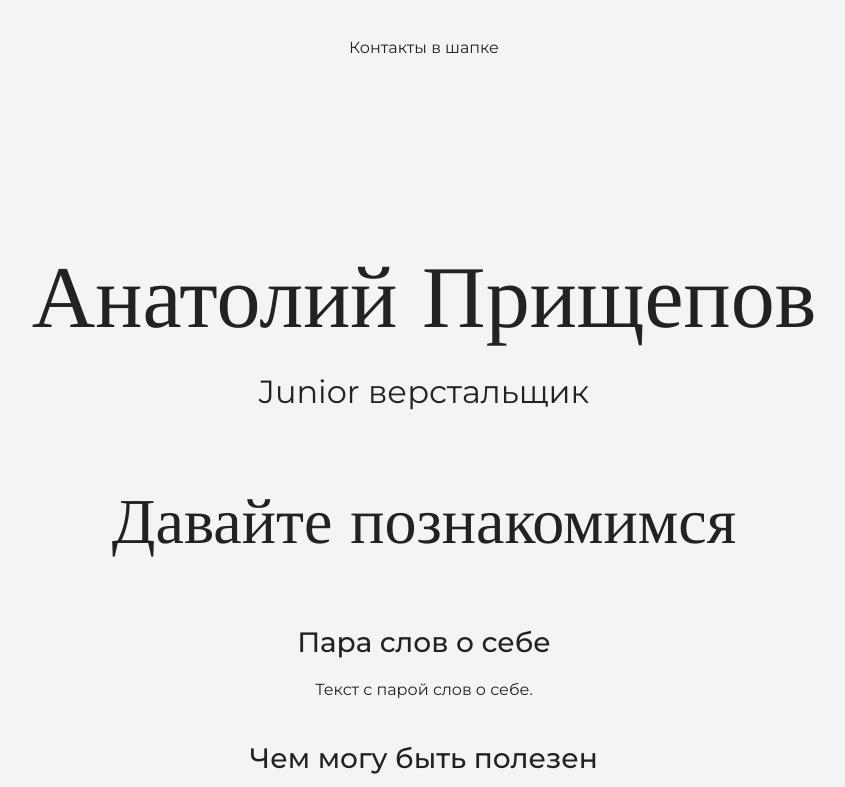
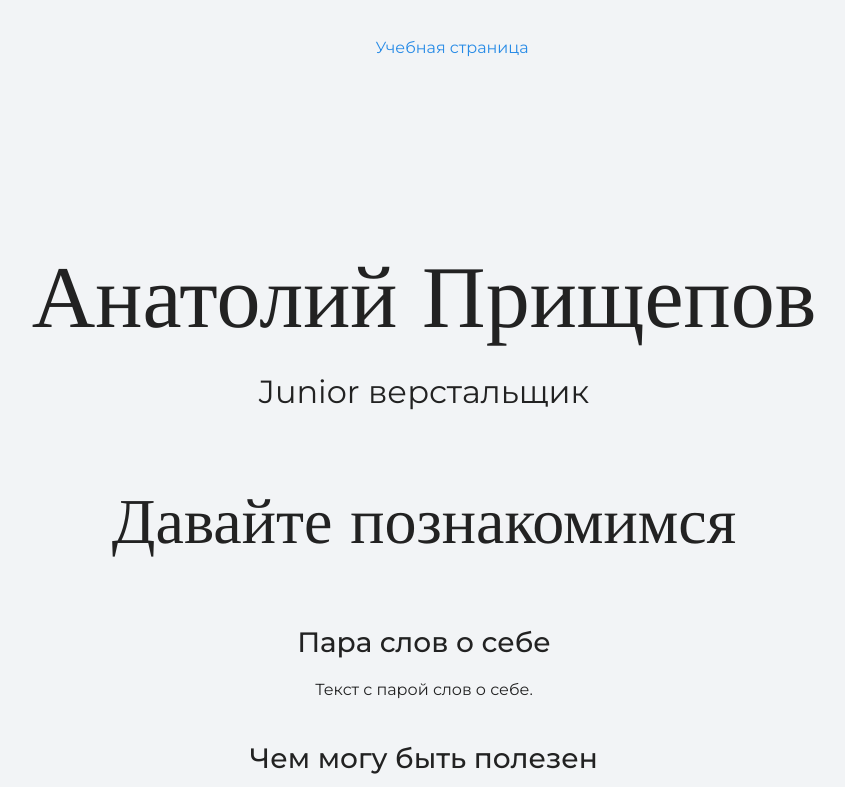
Before and after one commit to pranatoli/my-site, a plain HTML site: page index.html in a window 1280 px wide. Shown: the top 787 px of the page, without its empty margins (216-1061 px from the left). Drawn offline with nearby package versions, Linux system fonts and the light colour scheme.

Commit message:
index.html
изменен текст в шапке, добавлена ссылка на страницу

```diff
--- a/index.html
+++ b/index.html
@@ -9,7 +9,7 @@
 
   <body>
     <header class="page-header">
-      Контакты в шапке
+      <a href="https://pranatoli.github.io/my-site/">Учебная страница</a>
     </header>
 
     <section class="hero-image">
```
